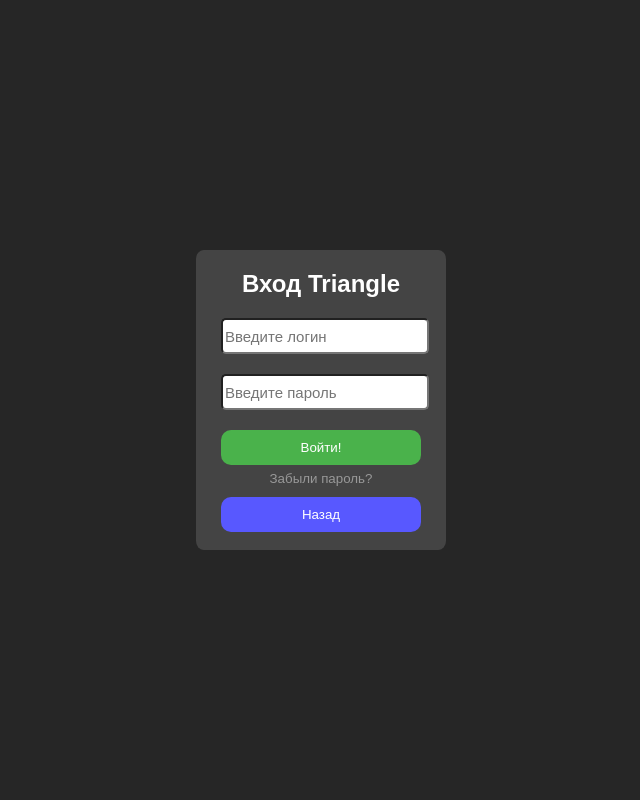
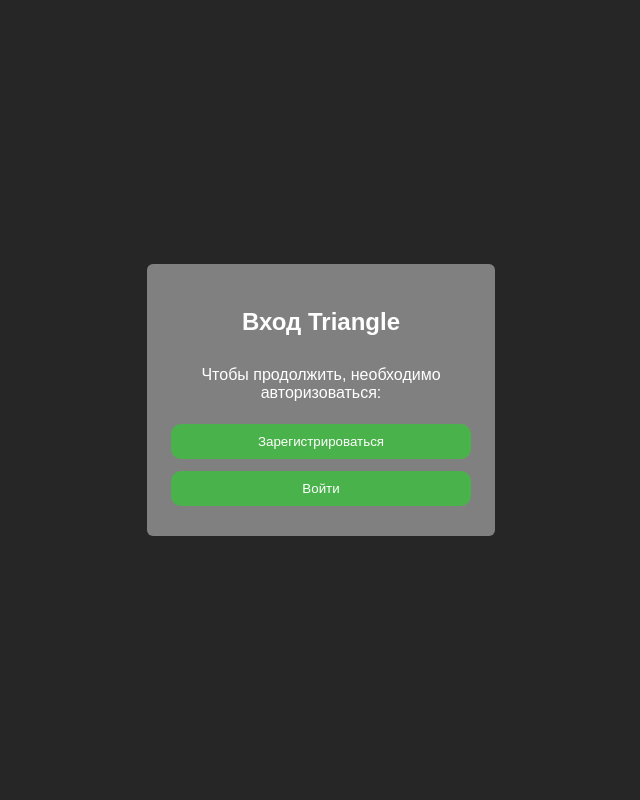
Before and after one commit to dev-team-3-4/all-seeing-eye, a Django app: page /web/ in a window 1280 px wide. Shown: the whole page, without its empty margins (319-959 px from the left). Run offline with Django 4.2, Linux system fonts and the light colour scheme.

Commit message:
Добавил страницу регистрации

```diff
--- a/triangle/frontend/static/css/index_style.css
+++ b/triangle/frontend/static/css/index_style.css
@@ -15,30 +15,41 @@
 }
 
 #main-container {
-    display: block;
+    display: flex;
     width: 100%;
     height: 100%;
     background-color: #262626;
+    justify-content: center;
+    align-items: center;
 }
 
-.centered_div {
-    position: relative;
-    top: 50%;
-    left: 50%;
-    margin-right: -50%;
-    transform: translate(-50%, -50%);
+.auth {
+    max-width: 300px;
+    width: 100%;
+    background-color: gray;
+    padding: 24px;
+    border-radius: 6px;
 }
 
-.auth_button {
-    margin-top: 20px;
-    margin-left: 25px;
-    background-color: #4ab24b;
-    color: white;
+.buttons_container {
+    background-color: #444444;
+    width: 250px;
+    height: fit-content;
+    border-radius: 3%;
+}
+
+.button {
     text-decoration: none;
     padding: 10px;
     border: none;
     border-radius: 10px;
-    width: 200px;
+    width: 100%;
+    margin: 6px 0;
+}
+
+.auth_button {
+    background-color: #4ab24b;
+    color: white;
 }
 
 .auth_button:hover {
@@ -46,15 +57,8 @@
     filter: saturate(2);
 }
 
-.centered_div:first-child {
+.auth:first-child {
     margin-top: 0;
-}
-
-.buttons_container {
-    background-color: #444444;
-    width: 250px;
-    height: 300px;
-    border-radius: 3%;
 }
 
 #message_auth {
@@ -73,11 +77,11 @@
 }
 
 #choose_auth_type {
-    display: none;
+    display: block;
 }
 
 #login_form_container {
-    display: block;
+    display: none;
 }
 
 #register_container {
@@ -87,8 +91,7 @@
 
 .from_text {
     margin-top: 20px;
-    width: 200px;
-    margin-left: 25px;
+    width: 100%;
     height: 30px;
     border-radius: 5px;
     font-size: 15px;
@@ -100,7 +103,7 @@
 
     color: rgba(255, 255, 255, 0.45);
     width: 120px;
-    margin: 5px 5px 5px 65px;
+    margin: 5px 5px 5px 90px;
     text-align: center;
     text-decoration-style: dotted;
 }
--- a/triangle/frontend/static/js/index.js
+++ b/triangle/frontend/static/js/index.js
@@ -9,20 +9,31 @@
         };
     }
 
-    $("#register_button").click(changeDisplay("#choose_auth_type", "none"));
+    $("#register_button").click(function (){
+        changeDisplay("#choose_auth_type", "none")();
+        changeDisplay("#register_container", "block")();
+    }
+    );
 
     $("#auth_button").click(function (){
-        changeDisplay("#choose_auth_type", "none")()
-        changeDisplay("#login_form_container", "block")()
+        changeDisplay("#choose_auth_type", "none")();
+        changeDisplay("#login_form_container", "block")();
     });
 
     $("#back_button").click(function (){
-        changeDisplay("#choose_auth_type", "block")()
-        changeDisplay("#login_form_container", "none")()
+        changeDisplay("#choose_auth_type", "block")();
+        changeDisplay("#login_form_container", "none")();
     });
 
     $("#login_form").submit(function (e) {
         e.preventDefault();
        alert("wqe");
     });
+
+    $("#back_button_register").click(function () {
+        changeDisplay("#choose_auth_type", "block")();
+        changeDisplay("#register_container", "none")();
+        console.log("Clicked bak register")
+    });
+
 }
--- a/triangle/frontend/templates/index.html
+++ b/triangle/frontend/templates/index.html
@@ -13,45 +13,45 @@
 </head>
 <body>
 <div id="main-container">
-    <div class="centered_div buttons_container">
-
-        <div id="choose_auth_type">
+    <div class="auth">
+        <div id="choose_auth_type" class="inner_modal">
             <h2 id="enter_triangle_message">
                 Вход Triangle
             </h2>
             <p id="message_auth">
                 Чтобы продолжить, необходимо авторизоваться:
             </p>
-            <button class="auth_button" id="register_button">Зарегистрироваться</button>
-            <button class="auth_button" id="auth_button">Войти</button>
+            <button class="auth_button button" id="register_button">Зарегистрироваться</button>
+            <button class="auth_button button" id="auth_button">Войти</button>
         </div>
 
-        <div id="login_form_container">
+        <div id="login_form_container" class="inner_modal">
             <h2 id="enter_triangle_message">
                 Вход Triangle
             </h2>
 
-            <form id="login_form">
+            <form class="login_form">
                 <input type="text" placeholder="Введите логин" class="from_text" required>
                 <input type="password" placeholder="Введите пароль" class="from_text" required>
-                <input type="submit" value="Войти!" class="auth_button">
+                <input type="submit" value="Войти!" class="auth_button button">
             </form>
-            <button class="" id="forgot_password_button">Забыли пароль?</button>
-            <button class="auth_button" id="back_button">Назад</button>
+            <button id="forgot_password_button">Забыли пароль?</button>
+            <button class="auth_button button" id="back_button">Назад</button>
         </div>
 
-        <div id="register_container">
+        <div id="register_container" class="inner_modal">
             <h2 id="enter_triangle_message">
                 Регистрация Triangle
             </h2>
 
-            <form id="login_form">
-                <input type="email" placeholder="Введите логин" class="from_text" required>
+            <form class="login_form">
+                <input type="text" placeholder="Введите логин" class="from_text" required>
+                <input type="email" placeholder="email" class="from_text" required>
                 <input type="password" placeholder="Введите пароль" class="from_text" required>
                 <input type="password" placeholder="Повторите пароль" class="from_text" required>
-                <input type="submit" value="Войти!" class="auth_button">
+                <input type="submit" value="Войти!" class="auth_button button">
             </form>
-            <button class="auth_button" id="back_button">Назад</button>
+            <button class="auth_button button" id="back_button_register">Назад</button>
         </div>
 
     </div>
```
